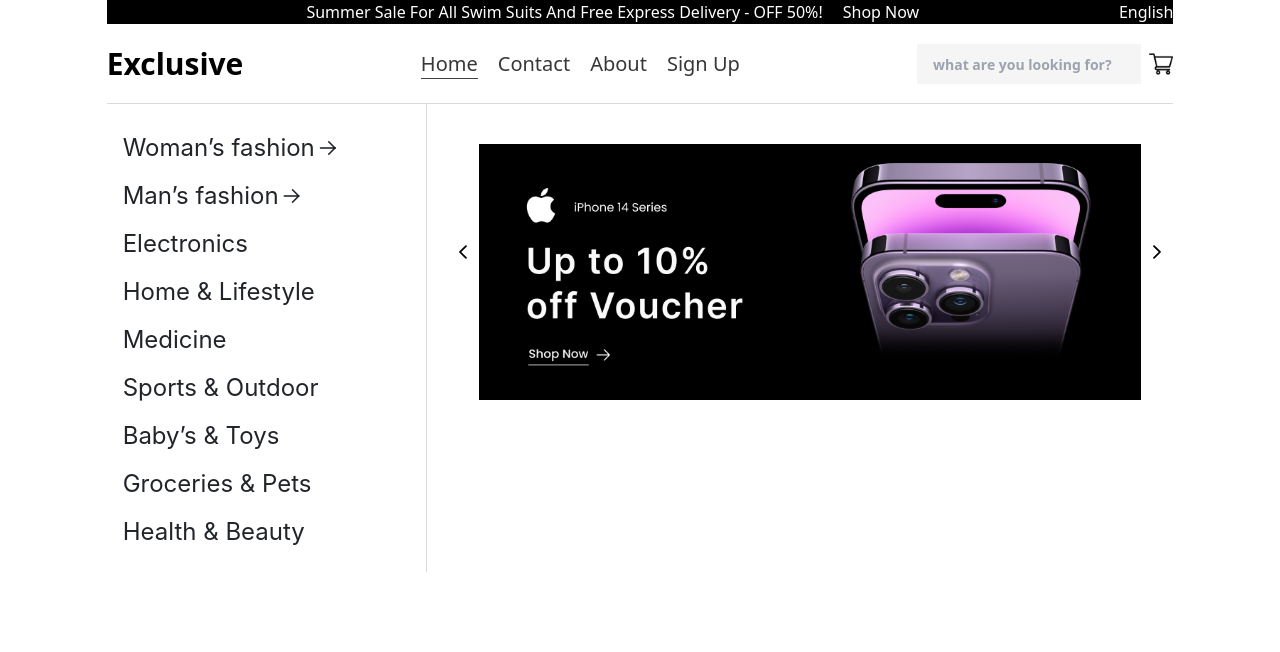
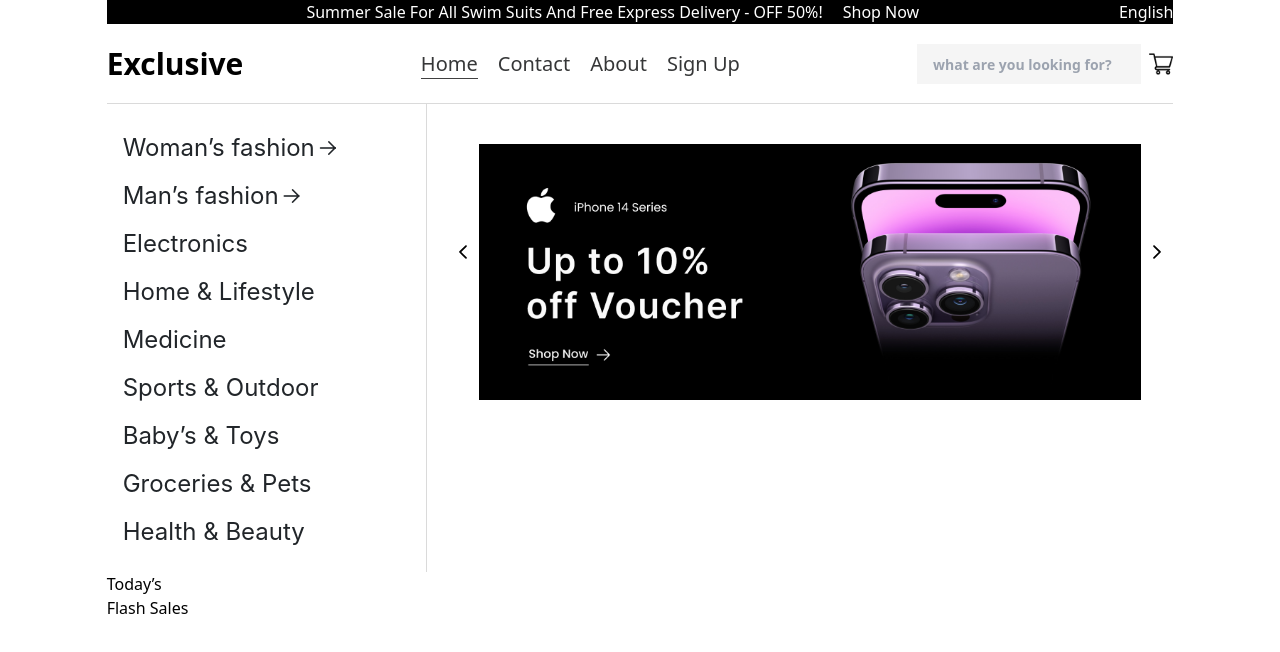
Before and after one commit to Tomo233/E-commerce, a React (Vite) app: page / in a window 1280 px wide. Shown: the top 652 px of the page. Built offline with nearby package versions, Linux system fonts and the light colour scheme.

Commit message:
react redux installed; flashSalesSection created;

```diff
--- /dev/null
+++ b/src/components/FlashSalesSection.jsx
@@ -0,0 +1,12 @@
+function FlashSalesSection() {
+  return (
+    <section>
+      <p>Today&rsquo;s</p>
+      <div>
+        <h3>Flash Sales</h3>
+      </div>
+    </section>
+  );
+}
+
+export default FlashSalesSection;
--- a/src/pages/Home.jsx
+++ b/src/pages/Home.jsx
@@ -2,6 +2,7 @@ import Header from "../components/Header";
 import TopHeader from "../components/TopHeader";
 import Container from "../components/Container";
 import HeroSection from "../components/HeroSection";
+import FlashSalesSection from "../components/FlashSalesSection";
 
 function Home() {
   return (
@@ -10,6 +11,7 @@ function Home() {
         <TopHeader />
         <Header />
         <HeroSection />
+        <FlashSalesSection />
       </Container>
     </>
   );
```
Also changed, not shown: src/components/Timer.jsx (added).
